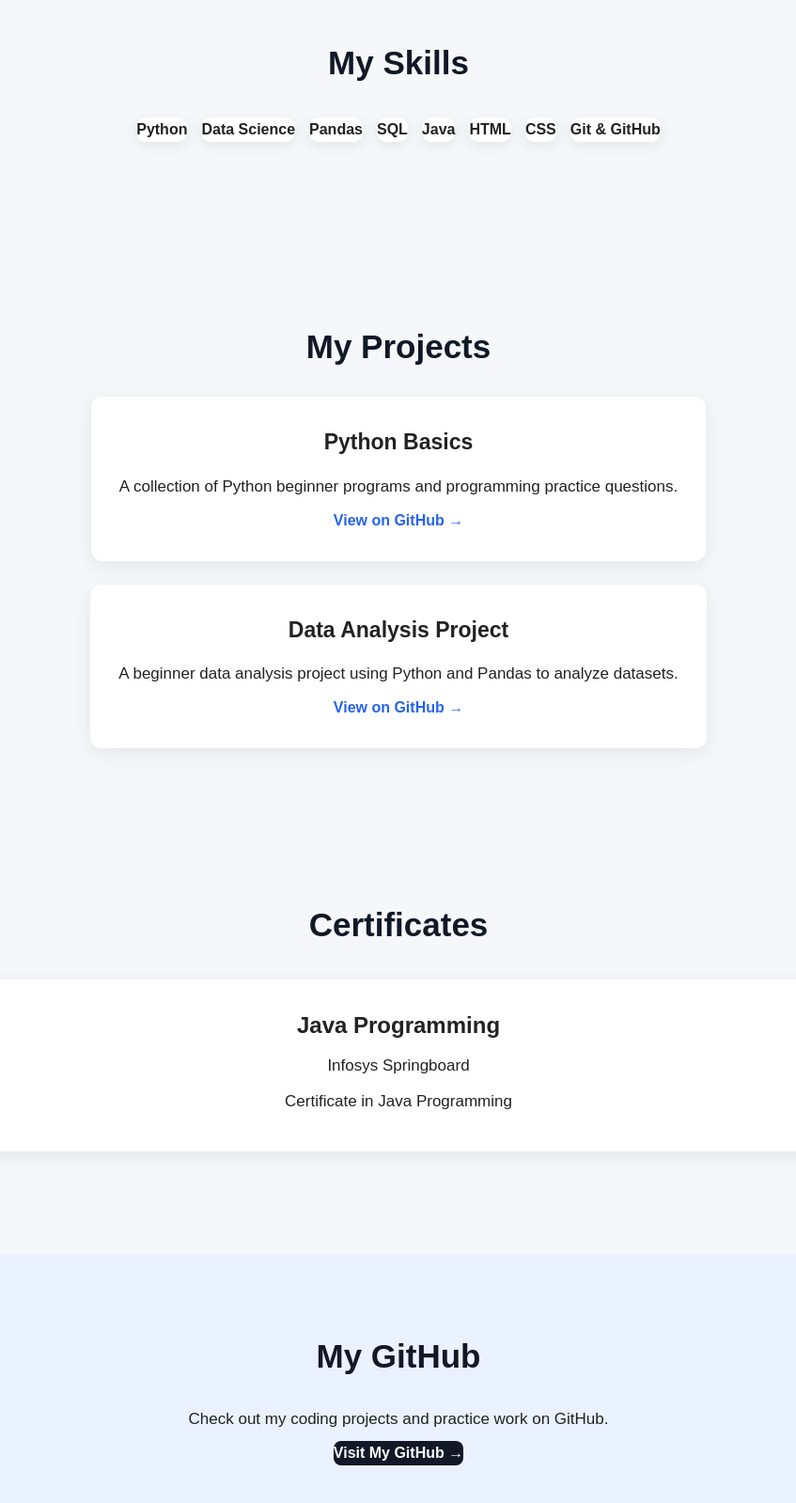
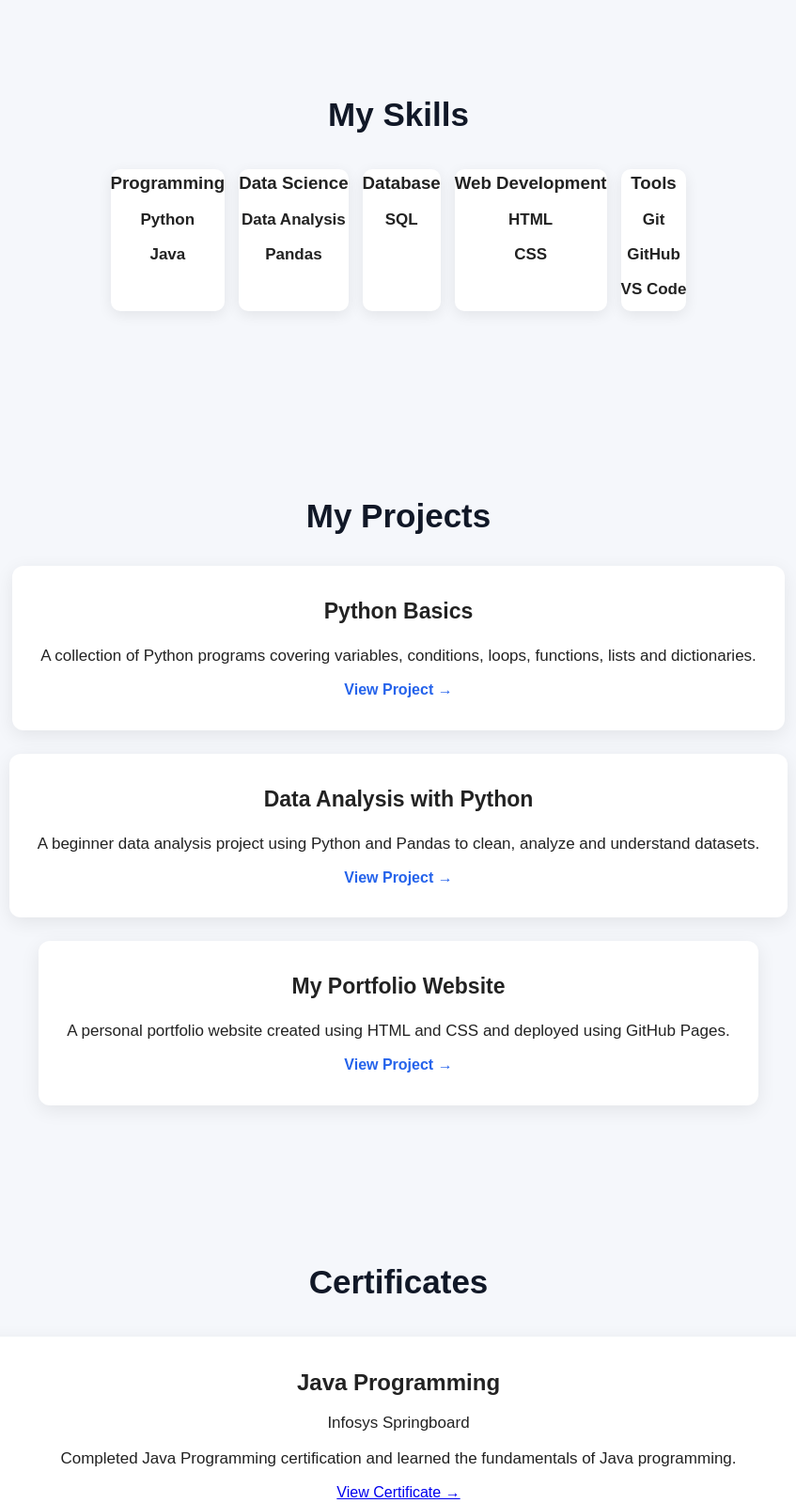
Before and after one commit to vinayaksingh8423-ops/my-portfolio, a plain HTML site: page index.html in a window 1280 px wide. Shown: the part 1260-2859 px from the top of the page at 94% size, without its empty margins (216-1063 px from the left). Drawn offline with Linux system fonts and the light colour scheme.

Commit message:
Added Java certificate

```diff
--- a/index.html
+++ b/index.html
@@ -64,10 +64,12 @@
     <h2>About Me</h2>
 
     <p>
-        I am a BTech Computer Science student specializing in
-        Data Science and Artificial Intelligence.
-        I am currently building my skills in Python, Data Science,
-        Pandas, SQL, Java and Git/GitHub.
+        I am a BTech Computer Science Engineering student specializing in
+        Data Science and Artificial Intelligence at Shri Ramswaroop Memorial University.
+        I am currently pursing my graduation and continuously improving my technical skills
+        in programming,database and data analytics.
+        My career goal is to become a Data Analyst and build data-driven solutions
+        that solve real-world problems.
     </p>
 
     <p>
@@ -85,14 +87,35 @@
 
     <div class="skills-container">
 
-        <div class="skill">Python</div>
-        <div class="skill">Data Science</div>
-        <div class="skill">Pandas</div>
-        <div class="skill">SQL</div>
-        <div class="skill">Java</div>
-        <div class="skill">HTML</div>
-        <div class="skill">CSS</div>
-        <div class="skill">Git & GitHub</div>
+        <div class="skill">
+            <h3>Programming</h3>
+            <p>Python</p>
+            <p>Java</p>
+        </div>
+
+        <div class="skill">
+            <h3>Data Science</h3>
+            <p>Data Analysis</p>
+            <p>Pandas</p>
+        </div>
+
+        <div class="skill">
+            <h3>Database</h3>
+            <p>SQL</p>
+        </div>
+
+        <div class="skill">
+            <h3>Web Development</h3>
+            <p>HTML</p>
+            <p>CSS</p>
+        </div>
+
+        <div class="skill">
+            <h3>Tools</h3>
+            <p>Git</p>
+            <p>GitHub</p>
+            <p>VS Code</p>
+        </div>
 
     </div>
 
@@ -111,13 +134,15 @@
             <h3>Python Basics</h3>
 
             <p>
-                A collection of Python beginner programs
-                and programming practice questions.
+                A collection of Python programs covering
+                variables, conditions, loops, functions,
+                lists and dictionaries.
             </p>
 
-            <a href="https://github.com/vinayaksingh8423-ops"
-               target="_blank">
-                View on GitHub →
+            <a
+                href="https://github.com/vinayaksingh8423-ops"
+                target="_blank">
+                View Project →
             </a>
 
         </div>
@@ -125,16 +150,36 @@
 
         <div class="project">
 
-            <h3>Data Analysis Project</h3>
+            <h3>Data Analysis with Python</h3>
 
             <p>
                 A beginner data analysis project using
-                Python and Pandas to analyze datasets.
+                Python and Pandas to clean, analyze
+                and understand datasets.
             </p>
 
-            <a href="https://github.com/vinayaksingh8423-ops"
-               target="_blank">
-                View on GitHub →
+            <a
+                href="https://github.com/vinayaksingh8423-ops"
+                target="_blank">
+                View Project →
+            </a>
+
+        </div>
+
+
+        <div class="project">
+
+            <h3>My Portfolio Website</h3>
+
+            <p>
+                A personal portfolio website created using
+                HTML and CSS and deployed using GitHub Pages.
+            </p>
+
+            <a
+                href="https://github.com/vinayaksingh8423-ops/my-portfolio"
+                target="_blank">
+                View Project →
             </a>
 
         </div>
@@ -153,11 +198,20 @@
 
         <h3>Java Programming</h3>
 
-        <p>Infosys Springboard</p>
+        <p>
+            Infosys Springboard
+        </p>
 
         <p>
-            Certificate in Java Programming
+            Completed Java Programming certification
+            and learned the fundamentals of Java programming.
         </p>
+        <a
+    href="Infosys Java Certifcate.pdf"
+    target="_blank"
+    class="certificate-btn">
+    View Certificate →
+</a>
 
     </div>
 
```
Also changed, not shown: 1 other file.
